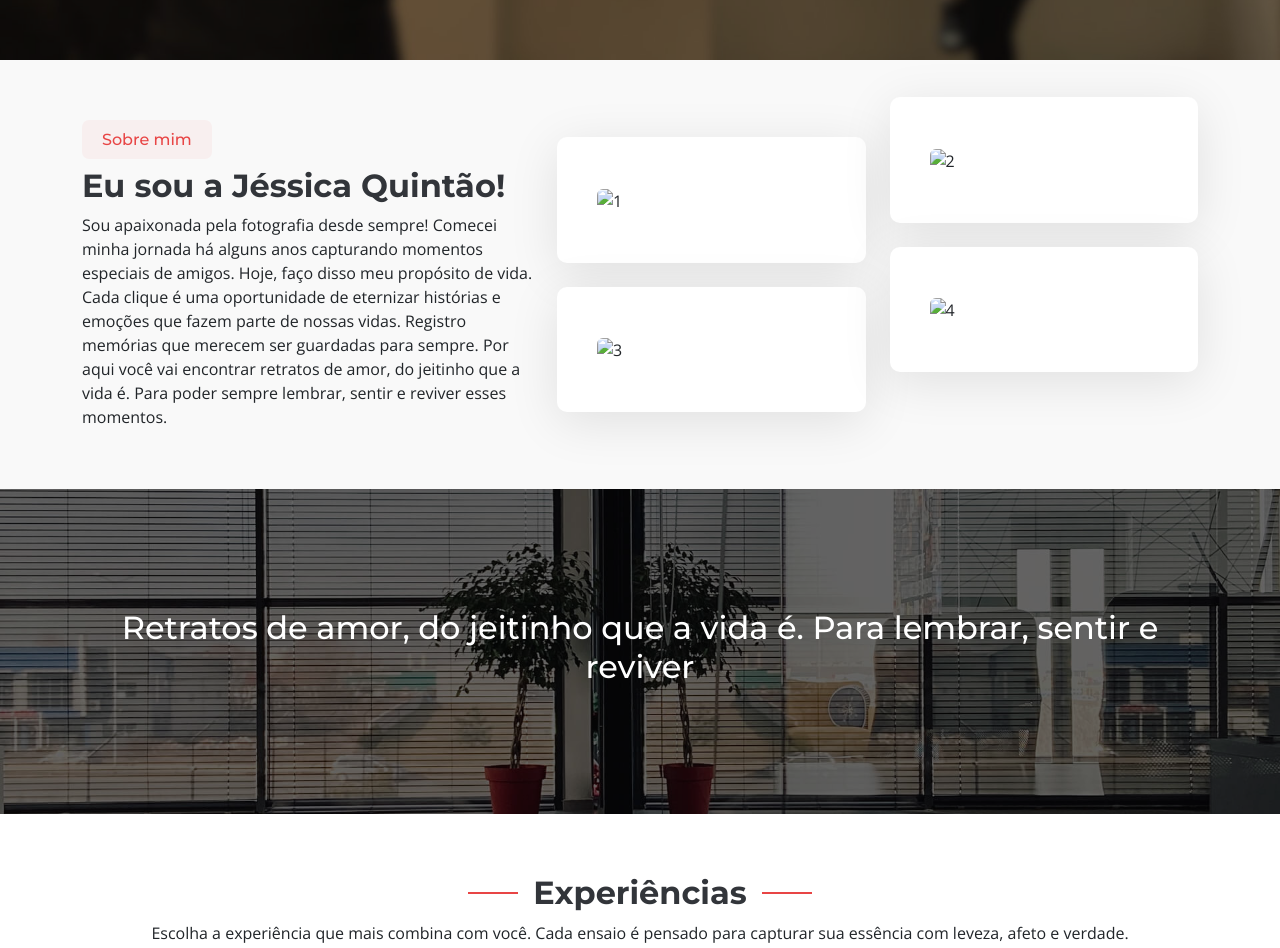
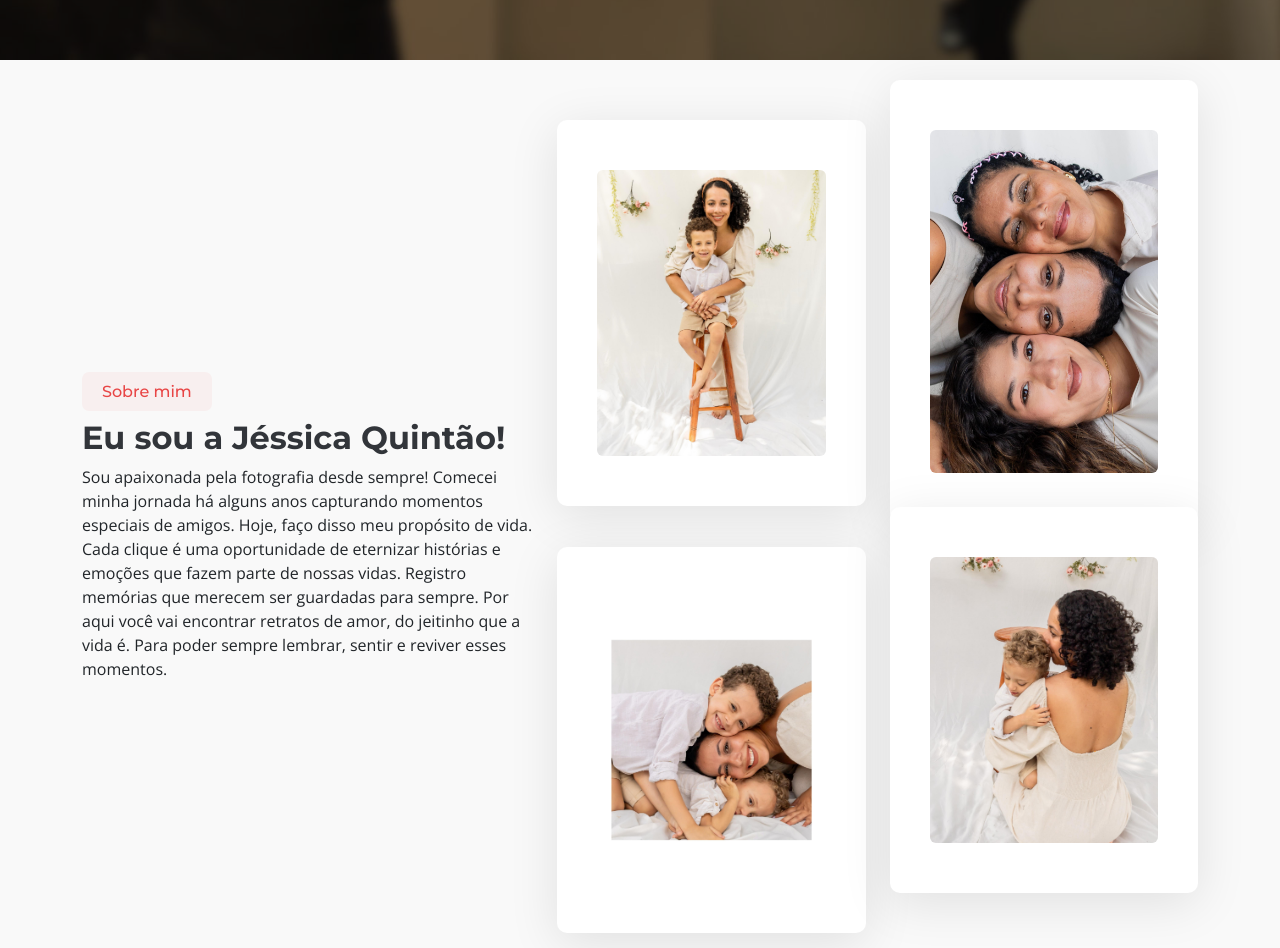
Before and after one commit to Victoriavr2/site-fotografa, a plain HTML site: page index.html in a window 1280 px wide. Shown: the part 740-1688 px from the top of the page. Drawn offline with nearby package versions, Linux system fonts and the light colour scheme.

Commit message:
Update index.html

```diff
--- a/index.html
+++ b/index.html
@@ -103,25 +103,25 @@ Por aqui você vai encontrar retratos de amor, do jeitinho que a vida é. Para p
 
               <div class="col-md-6" data-aos="fade-up" data-aos-delay="200">
                 <div class="icon-box">
-                  <img src="./assets/img/jeh-1.jpg" alt="1" class="img-fluid rounded">
+                  <img src="./assets/img/jeh-1.jpeg" alt="1" class="img-fluid rounded">
                 </div>
               </div> <!-- End Icon Box -->
 
               <div class="col-md-6" data-aos="fade-up" data-aos-delay="300">
                 <div class="icon-box">
-                  <img src="./assets/img/jeh-2.jpg" alt="2" class="img-fluid rounded">
+                  <img src="./assets/img/jeh-2.jpeg" alt="2" class="img-fluid rounded">
                 </div>
               </div> <!-- End Icon Box -->
 
               <div class="col-md-6" data-aos="fade-up" data-aos-delay="400">
                 <div class="icon-box">
-                  <img src="./assets/img/jeh-3.jpg" alt="3" class="img-fluid rounded">
+                  <img src="./assets/img/jeh-3.jpeg" alt="3" class="img-fluid rounded">
                 </div>
               </div> <!-- End Icon Box -->
 
               <div class="col-md-6" data-aos="fade-up" data-aos-delay="500">
                 <div class="icon-box">
-                  <img src="./assets/img/jeh-4.jpg" alt="4" class="img-fluid rounded">
+                  <img src="./assets/img/jeh-4.jpeg" alt="4" class="img-fluid rounded">
                 </div>
               </div> <!-- End Icon Box -->
 
```
